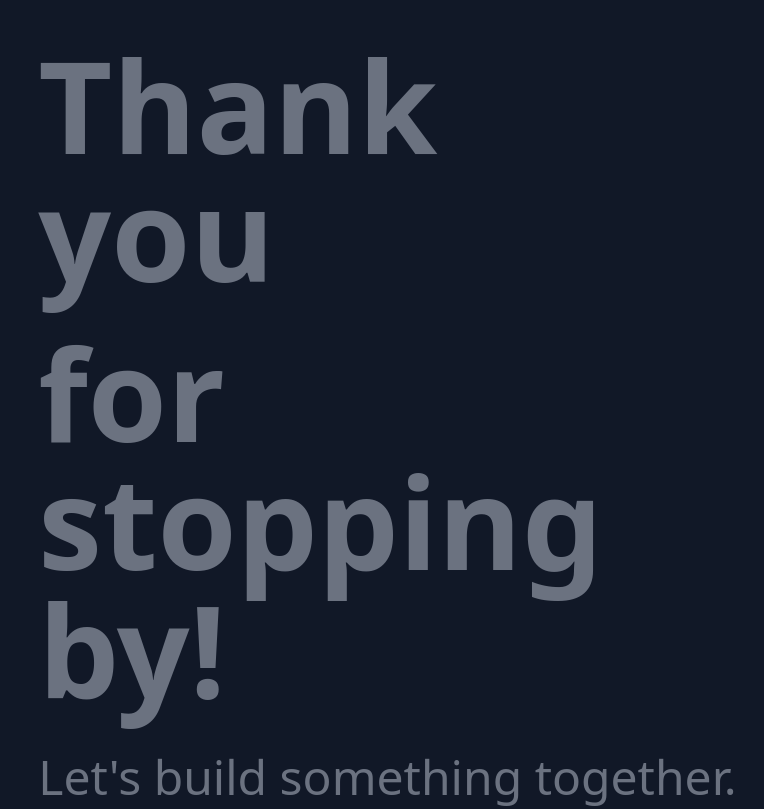
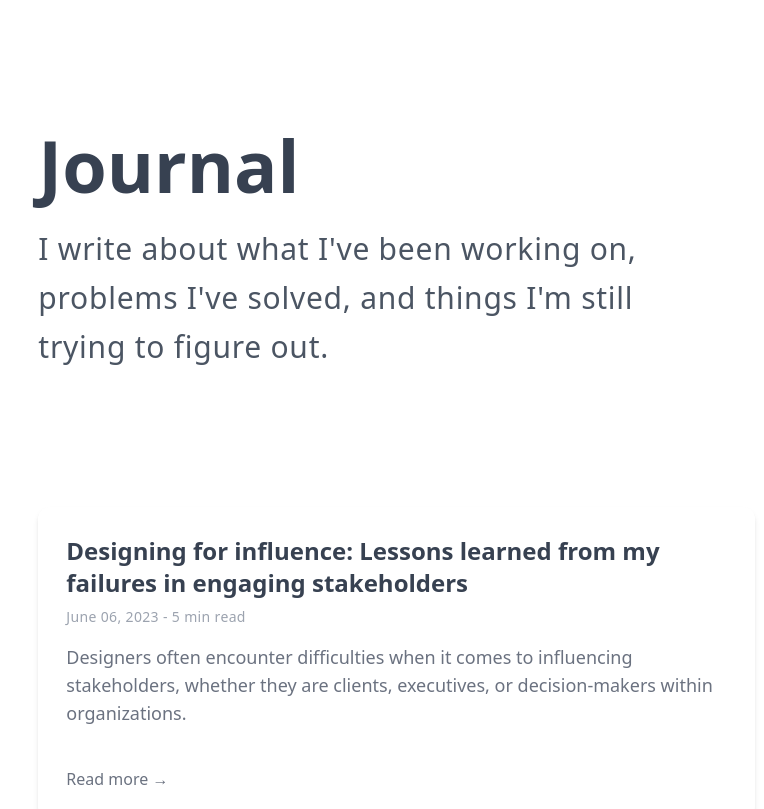
Before and after one commit to rakibsarowar/react-project-10, a React (Vite) app: page / in a window 1280 px wide. Shown: the part 1980-2789 px from the top of the page, without its empty margins (191-955 px from the left). Built offline with nearby package versions, Linux system fonts and the light colour scheme; a web font is replaced by a local one.

Commit message:
working on blog

```diff
--- /dev/null
+++ b/src/components/Blogs.jsx
@@ -0,0 +1,68 @@
+// eslint-disable-next-line no-unused-vars
+import React from 'react';
+
+const Blogs = () => {
+    return (
+        <div className='bg-white'>
+            <div className="container mx-auto px-5 pt-0 mb-10 md:pt-0 md:mb-24">
+                <div className="grid grid-cols-12 gap-4">
+                    <div className="col-span-12 px-0 sm:col-start-1 sm:col-span-12 sm:px-0 lg:col-start-1 lg:col-span-8 lg:px-0 xl:col-span-6 xl:col-start-3 2xl:col-span-6 2xl:col-start-3">
+                        <div className="col-start-1 col-span-12 pt-32 md:pt-44 pb-10 px-0 md:col-start-3 md:col-span-7 md:px-0">
+                            <h1 className="text-5xl md:text-7xl font-custom font-extrabold text-gray-700 mb-2 pb-4" data-sal="slide-down" data-sal-delay="200" data-sal-easing="ease" data-sal-duration="800">Journal</h1>
+                            <p className="text-light text-gray-600 font-light text-2xl lg:text-3xl font-custom tracking-wide leading-relaxed lg:leading-relaxed" data-sal="slide-up" data-sal-delay="200" data-sal-easing="ease" data-sal-duration="800">I write about what I've been working on, problems I've solved, and things I'm still trying to figure out.</p>
+                        </div>
+                    </div>
+                </div>
+            </div>
+
+            <div className="mt-0 pb-8 pt-0 md:pb-44 md:pt-0 font-custom">
+                <div className="container px-5 mx-auto">
+                    <div className="grid grid-cols-12 gap-4">
+                        <div className="col-span-12 px-0 sm:col-start-1 sm:col-span-12 sm:px-0 lg:col-start-1 lg:col-span-8 lg:px-0 xl:col-span-7 xl:col-start-3 2xl:col-span-5 2xl:col-start-3">
+                            <ol>
+                                {/* Article 1 */}
+                                <li>
+                                    <a direction="up" duration="0.7" bg="white" href="/journal/designing-for-influence-engaging-stakeholders/">
+                                        <article className="post-list-item" itemscope="" itemtype="http://schema.org/Article">
+                                            <div className="bg-white mb-10 rounded-xl shadow-md overflow-hidden md:hover:shadow-lg md:hover:-translate-y-3 ease-in delay-75 duration-100" data-sal="slide-up" data-sal-delay="200" data-sal-easing="ease" data-sal-duration="800">
+                                                <div className="md:flex">
+                                                    <div className="w-full md:w-full p-4 md:p-7 ">
+                                                        <span hex="#009688" duration="1" to="/journalDesigning for influence: Lessons learned from my failures in engaging stakeholders" itemprop="url" className="hover:text-cyan-700 text-2xl font-extrabold text-gray-700 mb-2 block">Designing for influence: Lessons learned from my failures in engaging stakeholders</span>
+                                                        <div className="tracking-wide text-sm text-gray-400 font-normal mb-4">June 06, 2023 - 5 min read</div>
+                                                        <div className="text-gray-500 text-lg font-normal mb-10">Designers often encounter difficulties when it comes to influencing stakeholders, whether they are clients, executives, or decision-makers within organizations.</div>
+                                                        <span to="/journal/designing-for-influence-engaging-stakeholders/" className="text-gray-500 hover:text-cyan-700 font-custom font-medium">Read more → </span>
+                                                    </div>
+                                                </div>
+                                            </div>
+                                        </article>
+                                    </a>
+                                </li>
+                                {/* Article 2 */}
+                                <li>
+                                    <a direction="up" duration="0.7" bg="white" href="/journal/the-joy-of-physical-buttons/">
+                                        <article className="post-list-item" itemscope="" itemtype="http://schema.org/Article">
+                                            <div className="bg-white mb-10 rounded-xl shadow-md overflow-hidden md:hover:shadow-lg md:hover:-translate-y-3 ease-in delay-75 duration-100" data-sal="slide-up" data-sal-delay="200" data-sal-easing="ease" data-sal-duration="800">
+                                                <div className="md:flex">
+                                                    <div className="w-full md:w-full p-4 md:p-7 ">
+                                                        <span hex="#009688" duration="1" to="/journalThe joy of physical buttons" itemprop="url" className="hover:text-cyan-700 text-2xl font-extrabold text-gray-700 mb-2 block">The joy of physical buttons</span>
+                                                        <div className="tracking-wide text-sm text-gray-400 font-normal mb-4">May 22, 2023 - 2 min read</div>
+                                                        <div className="text-gray-500 text-lg font-normal mb-10">The preference for physical buttons in certain products stems from the unique benefits they offer in terms of comfort, security, and user satisfaction.</div>
+                                                        <span to="/journal/the-joy-of-physical-buttons/" className="text-gray-500 hover:text-cyan-700 font-custom font-medium">Read more → </span>
+                                                    </div>
+                                                </div>
+                                            </div>
+                                        </article>
+                                    </a>
+                                </li>
+                            </ol>
+                        </div>
+                    </div>
+                </div>
+            </div>
+
+
+        </div>
+    );
+};
+
+export default Blogs;
--- a/src/components/Layout/Main.jsx
+++ b/src/components/Layout/Main.jsx
@@ -4,6 +4,7 @@
 import Project from "../Project";
 import Thank from "./Thank";
 import Footer from "../Footer";
+import Blogs from "../Blogs";
 
 const Main = () => {
     return (
@@ -14,6 +15,7 @@
             </div>
             <Hero></Hero>
             <Project></Project>
+            <Blogs></Blogs>
             <Thank></Thank>
             <Footer></Footer>
             <Outlet></Outlet>
--- a/src/components/Layout/Thank2.jsx
+++ b/src/components/Layout/Thank2.jsx
@@ -20,7 +20,6 @@
     };
 
     window.addEventListener('scroll', handleScroll);
-
     // Clean up the event listener when the component unmounts
     return () => {
       window.removeEventListener('scroll', handleScroll);
```
